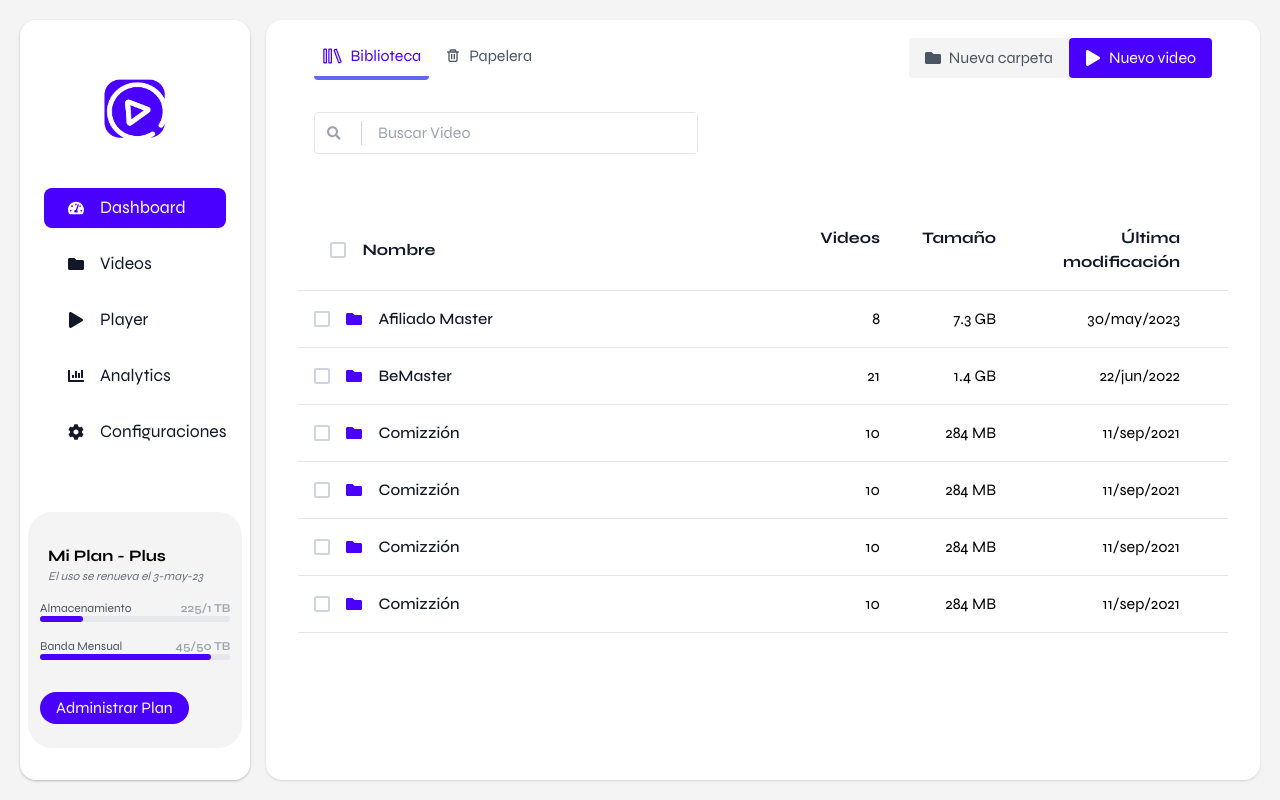
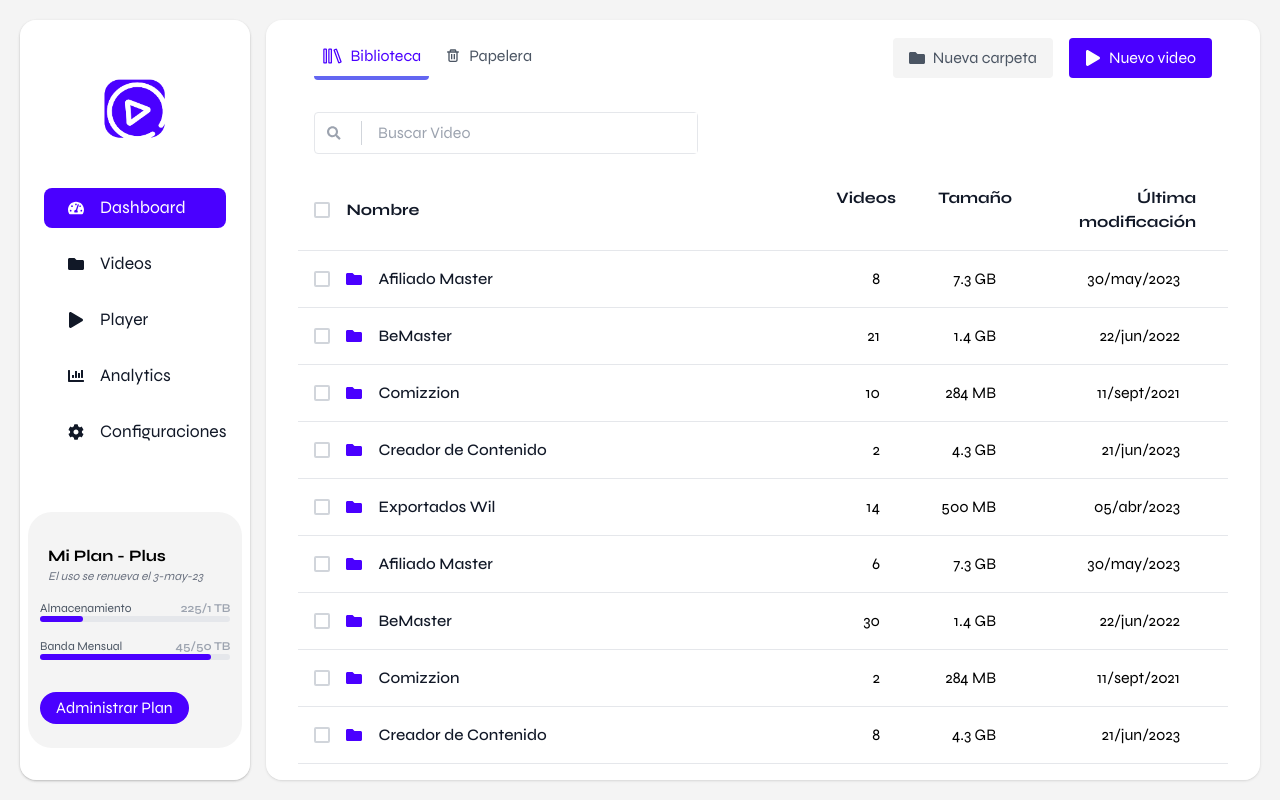
Before and after one commit to danielolan/video-tools, a React (Vite) app: page / in a window 1280 px wide. Built offline with nearby package versions, Linux system fonts and the light colour scheme.

Commit message:
ultimate changes

```diff
--- a/src/App.tsx
+++ b/src/App.tsx
@@ -1,4 +1,4 @@
-import { Outlet, Route, Routes } from "react-router-dom"
+import {  Route, Routes } from "react-router-dom"
 import VideoPage from "./pages/VideoPage"
 import VideoDeatail from "./pages/VideoDeatail"
 
--- a/src/components/Videos/VideoList.tsx
+++ b/src/components/Videos/VideoList.tsx
@@ -1,27 +1,92 @@
-// VideoList.tsx
-
 import React, { useState } from "react";
 import VideoListItem from "./VideoListItem";
 
 const VideoList: React.FC = () => {
   const [isAllChecked, setIsAllChecked] = useState(false);
+  const videos = [
+    {
+      id: "afiliado-master-23",
+      name: "Afiliado Master",
+      videosCount: 8,
+      size: "7.3 GB",
+      lastModified: "30/may/2023",
+    },
+    {
+      id: "bemaster-22",
+      name: "BeMaster",
+      videosCount: 21,
+      size: "1.4 GB",
+      lastModified: "22/jun/2022",
+    },
+    {
+      id: "comizzion-21",
+      name: "Comizzion",
+      videosCount: 10,
+      size: "284 MB",
+      lastModified: "11/sept/2021",
+    },
+    {
+      id: "creador-contenido-23",
+      name: "Creador de Contenido",
+      videosCount: 2,
+      size: "4.3 GB",
+      lastModified: "21/jun/2023",
+    },
+    {
+      id: "exportados-wil-23",
+      name: "Exportados Wil",
+      videosCount: 14,
+      size: "500 MB",
+      lastModified: "05/abr/2023",
+    },
+    {
+      id: "afiliado-master-23-second",
+      name: "Afiliado Master",
+      videosCount: 6,
+      size: "7.3 GB",
+      lastModified: "30/may/2023",
+    },
+    {
+      id: "bemaster-22-second",
+      name: "BeMaster",
+      videosCount: 30,
+      size: "1.4 GB",
+      lastModified: "22/jun/2022",
+    },
+    {
+      id: "comizzion-21-second",
+      name: "Comizzion",
+      videosCount: 2,
+      size: "284 MB",
+      lastModified: "11/sept/2021",
+    },
+    {
+      id: "creador-contenido-23-second",
+      name: "Creador de Contenido",
+      videosCount: 8,
+      size: "4.3 GB",
+      lastModified: "21/jun/2023",
+    },
+    {
+      id: "exportados-wil-23-second",
+      name: "Exportados Wil",
+      videosCount: 14,
+      size: "500 MB",
+      lastModified: "05/abr/2023",
+    },
+  ];
 
   const toggleAllCheckboxes = () => {
     setIsAllChecked(!isAllChecked);
-    // Aquí deberías también manejar el estado de todos los checkboxes de los items
-    // Esto es solo una implementación visual, necesitarías una lógica adicional
-    // para manejar los estados de manera adecuada.
   };
   return (
-    <div className="flex flex-col mt-10">
-    <div className="grid grid-cols-1 md:grid-cols-[auto,minmax(0,1fr),100px,100px,200px] gap-4 py-4 px-4 font-medium text-gray-900 border-b border-gray-200">
-      <div className="pl-4 flex items-center justify-center">
-          {/* Contenedor externo del checkbox con el borde */}
+    <div className="flex flex-col ">
+      <div className="grid grid-cols-1 md:grid-cols-[auto,minmax(0,1fr),100px,100px,200px] gap-4 py-4  font-medium text-gray-900 border-b border-gray-200">
+        <div className="pl-4 flex items-center justify-center">
           <div
             className="hidden md:block w-4 h-4 border-2 border-gray-300 rounded-sm flex justify-center items-center cursor-pointer"
             onClick={toggleAllCheckboxes}
           >
-            {/* Cuadro interno violeta que aparece cuando el checkbox está marcado */}
             {isAllChecked && (
               <div className="w-3 h-3 bg-custom-violet rounded-sm"></div>
             )}
@@ -30,51 +95,21 @@ const VideoList: React.FC = () => {
         <div className="mt-3 font-bold hidden md:block">Nombre</div>
         <div className="text-right font-bold hidden md:block">Videos</div>
         <div className="text-right font-bold hidden md:block">Tamaño</div>
-        <div className="text-right pr-8 font-bold hidden md:block">Última modificación</div>
+        <div className="text-right pr-8 font-bold hidden md:block">
+          Última modificación
+        </div>
       </div>
-      {/* List of element here should be beeter option than one by one*/}
-      <VideoListItem
-        id="afilidado-23"
-        name="Afiliado Master"
-        videosCount={8}
-        size="7.3 GB"
-        lastModified="30/may/2023"
-      />
-      <VideoListItem
-        id="bemaster-23"
-        name="BeMaster"
-        videosCount={21}
-        size="1.4 GB"
-        lastModified="22/jun/2022"
-      />
-      <VideoListItem
-        id="comision-23"
-        name="Comizzión"
-        videosCount={10}
-        size="284 MB"
-        lastModified="11/sep/2021"
-      />
-       <VideoListItem
-        id="comision-23"
-        name="Comizzión"
-        videosCount={10}
-        size="284 MB"
-        lastModified="11/sep/2021"
-      />
-       <VideoListItem
-        id="comision-23"
-        name="Comizzión"
-        videosCount={10}
-        size="284 MB"
-        lastModified="11/sep/2021"
-      />
-       <VideoListItem
-        id="comision-23"
-        name="Comizzión"
-        videosCount={10}
-        size="284 MB"
-        lastModified="11/sep/2021"
-      />
+
+      {videos.map((video) => (
+        <VideoListItem
+          key={video.id}
+          id={video.id}
+          name={video.name}
+          videosCount={video.videosCount}
+          size={video.size}
+          lastModified={video.lastModified}
+        />
+      ))}
     </div>
   );
 };
--- a/src/components/Videos/VideoListItem.tsx
+++ b/src/components/Videos/VideoListItem.tsx
@@ -5,7 +5,7 @@ import { Link } from "react-router-dom";
 interface VideoListItemProps {
   id: string;
   name: string;
-  videosCount: number; // Asumiendo que videosCount es un número
+  videosCount: number;
   size: string;
   lastModified: string;
 }
@@ -20,7 +20,7 @@ const VideoListItem: React.FC<VideoListItemProps> = ({
   const [isChecked, setIsChecked] = useState(false);
 
   return (
-    <div className="grid grid-cols-[auto,1fr] md:grid-cols-[auto,minmax(0,1fr),100px,100px,200px] gap-4 items-center p-4 border-b border-gray-200 hover:bg-custom-gray">
+    <Link to={`detailvideo/${id}`} className="grid grid-cols-[auto,1fr] md:grid-cols-[auto,minmax(0,1fr),100px,100px,200px] gap-4 items-center p-4 border-b border-gray-200 hover:bg-custom-gray">
       <div className="flex items-center space-x-2">
         <div
           className="w-4 h-4 border-2 border-gray-300 rounded-sm flex justify-center items-center mr-2"
@@ -33,11 +33,11 @@ const VideoListItem: React.FC<VideoListItemProps> = ({
         <FaFolder className="text-custom-violet md:mr-3" />
       </div>
       <div className="flex flex-col space-y-1">
-        <Link to={`detailvideo/${id}`} className="cursor-pointer">
+        <div className="cursor-pointer">
           <span className="block font-medium text-gray-900 truncate">
             {name}
           </span>
-        </Link>
+        </div>
         <div className="md:hidden">
           <div className="text-sm text-gray-600">{videosCount} Videos</div>
           <div className="text-sm text-gray-600">{size}</div>
@@ -47,9 +47,8 @@ const VideoListItem: React.FC<VideoListItemProps> = ({
       <div className="text-right hidden md:block">{videosCount}</div>
       <div className="text-right hidden md:block">{size}</div>
       <div className="text-right pr-8 hidden md:block">{lastModified}</div>
-    </div>
+    </Link>
   );
 };
 
-
 export default VideoListItem;
--- a/src/components/VideosDetails/DetailsList.tsx
+++ b/src/components/VideosDetails/DetailsList.tsx
@@ -3,52 +3,110 @@ import DetailsListItem from "./DetailsListItem";
 
 const DetailsList: React.FC = () => {
   const [isAllChecked, setIsAllChecked] = useState(false);
+  const videos = [
+    {
+      id: "entrenamiento-23",
+      name: "Entrenamiento.mp4",
+      size: "7.3 GB",
+      duration: "04:11:37",
+      lastModified: "30/may/2023",
+    },
+    {
+      id: "salida-al-mercado-nueva-22",
+      name: "Salida-al-mercado-versión nueva.mp4",
+      size: "1.4 GB",
+      duration: "47:55",
+      lastModified: "22/jun/2022",
+    },
+    {
+      id: "como-cerrar-una-venta-21",
+      name: "Como-cerrar-una-venta.mp4",
+      size: "284 MB",
+      duration: "10:12",
+      lastModified: "11/sept/2021",
+    },
+    {
+      id: "crea-un-ticket-valioso-23",
+      name: "Crea-un-ticket-valioso.mp4",
+      size: "4.3 GB",
+      duration: "03:50:22",
+      lastModified: "21/jun/2023",
+    },
+    {
+      id: "conquista-el-mercado-digital-23",
+      name: "Conquista-el-mercado-digital.mp4",
+      size: "500 MB",
+      duration: "5:00",
+      lastModified: "05/abr/2023",
+    },
+    {
+      id: "entrenamiento-23-second",
+      name: "Entrenamiento.mp4",
+      size: "7.3 GB",
+      duration: "04:11:37",
+      lastModified: "30/may/2023",
+    },
+    {
+      id: "salida-al-mercado-nueva-22-second",
+      name: "Salida-al-mercado-versión nueva.mp4",
+      size: "1.4 GB",
+      duration: "47:55",
+      lastModified: "22/jun/2022",
+    },
+    {
+      id: "como-cerrar-una-venta-21-second",
+      name: "Como-cerrar-una-venta.mp4",
+      size: "284 MB",
+      duration: "10:12",
+      lastModified: "11/sept/2021",
+    },
+    {
+      id: "crea-un-ticket-valioso-23-second",
+      name: "Crea-un-ticket-valioso.mp4",
+      size: "4.3 GB",
+      duration: "03:50:22",
+      lastModified: "21/jun/2023",
+    },
+    {
+      id: "conquista-el-mercado-digital-23-second",
+      name: "Conquista-el-mercado-digital.mp4",
+      size: "500 MB",
+      duration: "5:00",
+      lastModified: "05/abr/2023",
+    },
+
+  ];
 
   const toggleAllCheckboxes = () => {
     setIsAllChecked(!isAllChecked);
-    // Aquí deberías también manejar el estado de todos los checkboxes de los items
-    // Esto es solo una implementación visual, necesitarías una lógica adicional
-    // para manejar los estados de manera adecuada.
   };
   return (
     <div className="flex flex-col mt-10">
-    <div className="grid grid-cols-1 md:grid-cols-[auto,minmax(0,1fr),100px,100px,200px] gap-4 py-4 px-4 font-medium text-gray-900 border-b border-gray-200">
-    <div
-            className="hidden md:block w-4 h-4 border-2 border-gray-300 rounded-sm flex justify-center items-center cursor-pointer"
+      <div className="grid grid-cols-1 md:grid-cols-[auto,minmax(0,1fr),100px,100px,200px] gap-4 py-4 px-4 font-medium text-gray-900 border-b border-gray-200">
+      <div
+            className="hidden md:block w-4 h-4 border-2 mt-4 border-gray-300 rounded-sm flex justify-center items-center cursor-pointer"
             onClick={toggleAllCheckboxes}
           >
-            {/* Cuadro interno violeta que aparece cuando el checkbox está marcado */}
             {isAllChecked && (
               <div className="w-3 h-3 bg-custom-violet rounded-sm"></div>
             )}
           </div>
-      <div className="font-bold mt-3">Nombre</div>
-      <div className="text-right font-bold hidden md:block">Tamaño</div>
-      <div className="text-right font-bold hidden md:block">Duracion</div>
-      <div className="text-right pr-8 font-bold hidden md:block">Última modificación</div>
-    </div>
-      {/* List of element here should be beeter option than one by one*/}
+          <div className="mt-3 font-bold hidden md:block">Nombre</div>
+        <div className="text-right font-bold hidden md:block">Tamaño</div>
+        <div className="text-right font-bold hidden md:block">Duracion</div>
+        <div className="text-right pr-8 font-bold hidden md:block">
+          Última modificación
+        </div>
+      </div>
+      {videos.map((video) => (
       <DetailsListItem
-        id="afilidado-23"
-        name="Entretenimiento.mp4"
-        size="7.3 GB"
-        duration="04:11:37"
-        lastModified="30/may/2023"
+        id={video.id}
+        name={video.name}
+        size={video.size}
+        duration={video.duration}
+        lastModified={video.lastModified}
       />
-      <DetailsListItem
-        id="bemaster-23"
-        name="Salida-al-mercado-version nueva.mp4"
-        size="1.4 GB"
-        duration="47:55"
-        lastModified="22/jun/2022"
-      />
-      <DetailsListItem
-        id="comision-23"
-        name="Como-cerrar-una-venta.mp4"
-        size="284 MB"
-        duration="03:50:22"
-        lastModified="11/sep/2021"
-      />
+      ))}
     </div>
   );
 };
--- a/src/components/shared/Sidebar.tsx
+++ b/src/components/shared/Sidebar.tsx
@@ -60,7 +60,7 @@ const Sidebar: React.FC<{ isOpen: boolean, toggleSidebar: () => void }> = ({ isO
 
 
   const sidebarClasses = isOpen
-  ? "fixed z-30 w-64 h-screen" // Adjust width and height as needed
+  ? "fixed z-30 w-64 h-screen"
   : "hidden lg:block lg:static lg:z-auto";
 
   const planDetails = {
@@ -93,7 +93,7 @@ const Sidebar: React.FC<{ isOpen: boolean, toggleSidebar: () => void }> = ({ isO
     <aside ref={sidebarRef} className={`${sidebarClasses} shadow bg-white rounded-2xl`}>
       <div className="flex flex-col justify-between h-full p-2 shadow bg-white rounded-2xl">
         <div className="flex flex-col justify-between h-[100vh]">
-          {/* Logo */}
+
           <div className="flex justify-center mt-12">
             <img
               className="h-16 w-16"
@@ -105,7 +105,7 @@ const Sidebar: React.FC<{ isOpen: boolean, toggleSidebar: () => void }> = ({ isO
           <nav className="mb-7 mx-4 mt-8">
             {OptionsMenu.map((option) => {
               if (option.name === "Ayuda" && location.pathname === "/") {
-                return null; // No renderizar el item Ayuda cuando esté en la página de videos
+                return null;
               }
               return (
                 <ButtonMenu
--- a/src/components/shared/layouts/DashBoardLayout.tsx
+++ b/src/components/shared/layouts/DashBoardLayout.tsx
@@ -1,5 +1,5 @@
-import { useEffect, useState } from "react";
-import TopBar from "../../Videos/TopBar";
+import { useEffect } from "react";
+
 import Sidebar from "../Sidebar";
 import { useRef } from "react";
 
```
Also changed, not shown: src/components/Videos/LibraryAndTrashButtons.tsx (+3 -5 lines), src/components/Videos/NewFolderAndVideoButtons.tsx (+7 -10 lines), src/components/Videos/SearchBar.tsx (+3 -5 lines), src/components/Videos/TopBar.tsx (+6 -8 lines), src/components/Videos/TopBarDetail.tsx (+8 -4 lines), src/components/VideosDetails/DetailsListItem.tsx (+4 -5 lines).
